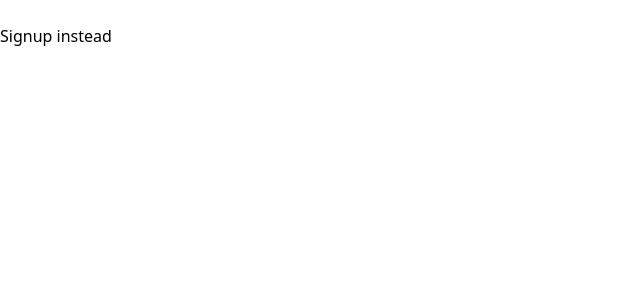
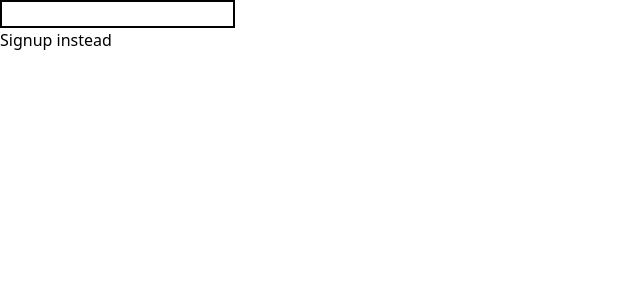
Before and after one commit to LeonardoTrapani/MyDiary, a React (Vite) app in the folder frontend/: page /login in a window 1280 px wide. Shown: the top 300 px of the page, without its empty margins (0-640 px from the left). Built offline with nearby package versions, Linux system fonts and the light colour scheme.

Commit message:
tailwind fix + eslint fix + input component and useinput hook

```diff
--- a/frontend/src/components/Input.tsx
+++ b/frontend/src/components/Input.tsx
@@ -3,12 +3,16 @@ const Input: React.FC<{
   value: string;
   onChange: (event: React.ChangeEvent<HTMLInputElement>) => void;
   onBlur: () => void;
+  hasError: boolean;
   other?: {};
 }> = (props) => {
+  const inputClasses =
+    'border-2 ' + (props.hasError ? 'border-red-500' : 'border-black');
   return (
     <>
-      <label htmlFor={props.name} />
+      <label htmlFor={props.name} className='text-black' />
       <input
+        className={inputClasses}
         id={props.name}
         value={props.value}
         onChange={props.onChange}
--- a/frontend/src/main.tsx
+++ b/frontend/src/main.tsx
@@ -1,10 +1,10 @@
 import React from 'react';
 import ReactDOM from 'react-dom/client';
 import App from './App';
-import './index.css';
 import { BrowserRouter } from 'react-router-dom';
 import { Provider } from 'react-redux';
 import { store } from './store/index';
+import './index.css';
 
 ReactDOM.createRoot(document.getElementById('root') as HTMLElement).render(
   <React.StrictMode>
--- a/frontend/src/pages.tsx
+++ b/frontend/src/pages.tsx
@@ -29,6 +29,7 @@ export const LoginPage = () => {
           onChange={emailChangeHandler}
           onBlur={emailBlurHandler}
           name='Email'
+          hasError={emailError}
         />
       </form>
       <Link className='' to='/signup'>
--- a/frontend/tailwind.config.cjs
+++ b/frontend/tailwind.config.cjs
@@ -1,6 +1,6 @@
 /** @type {import('tailwindcss').Config} */
 module.exports = {
-  content: ['./src/*'],
+  content: ['./src/**/*.{js,jsx,ts,tsx}', './public/index.html'],
   theme: {
     extend: {},
   },
--- a/frontend/vite.config.ts
+++ b/frontend/vite.config.ts
@@ -1,14 +1,7 @@
 import { defineConfig } from 'vite';
 import react from '@vitejs/plugin-react';
-import eslint from '@rollup/plugin-eslint';
+
 // https://vitejs.dev/config/
 export default defineConfig({
-  plugins: [
-    react(),
-    {
-      ...eslint(),
-      enforce: 'pre',
-      apply: 'build',
-    },
-  ],
+  plugins: [react()],
 });
```
Also changed, not shown: frontend/package.json (+3 -5 lines), frontend/.eslintrc.js (deleted), frontend/.eslintrc.json (added).
